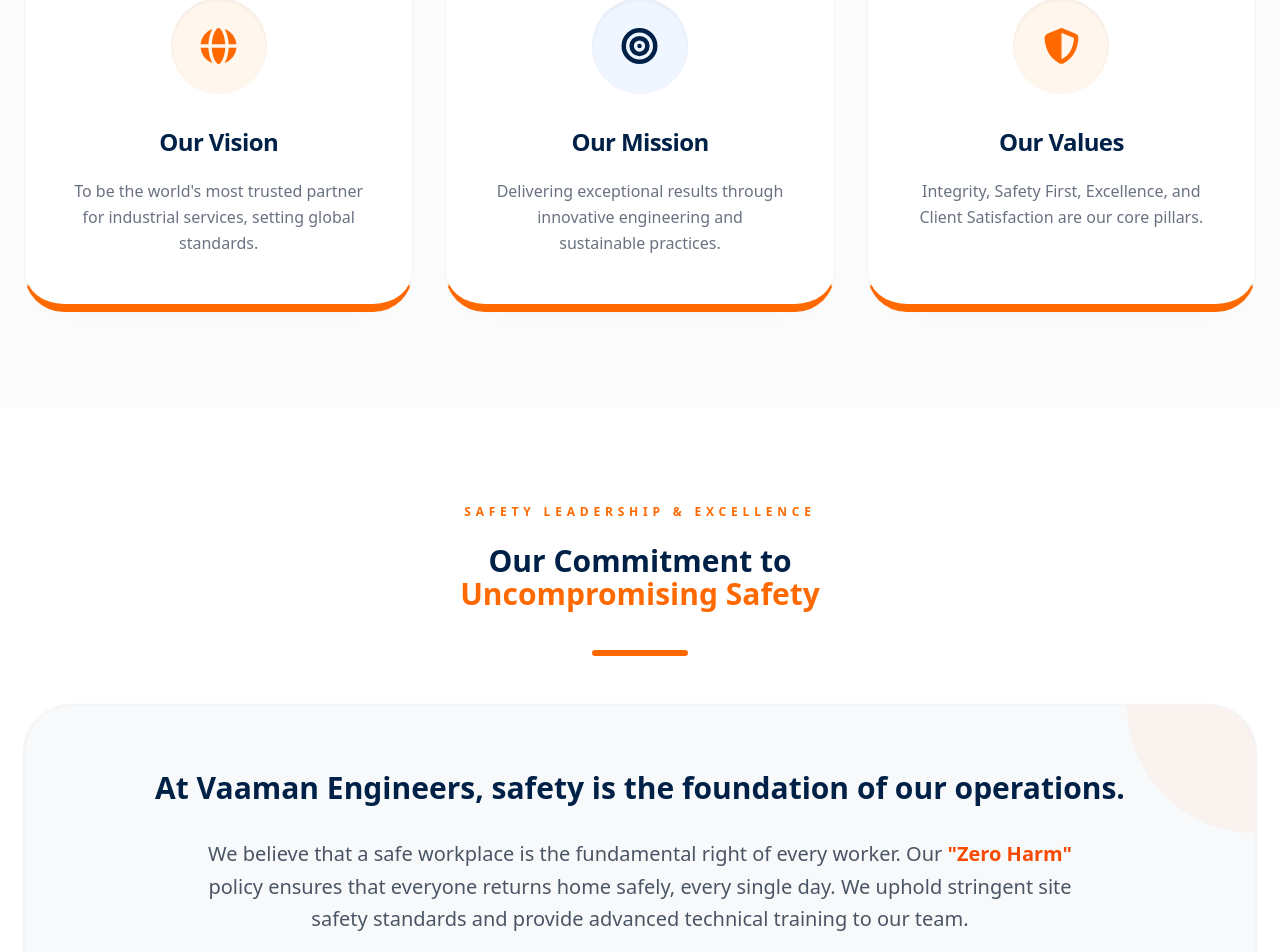
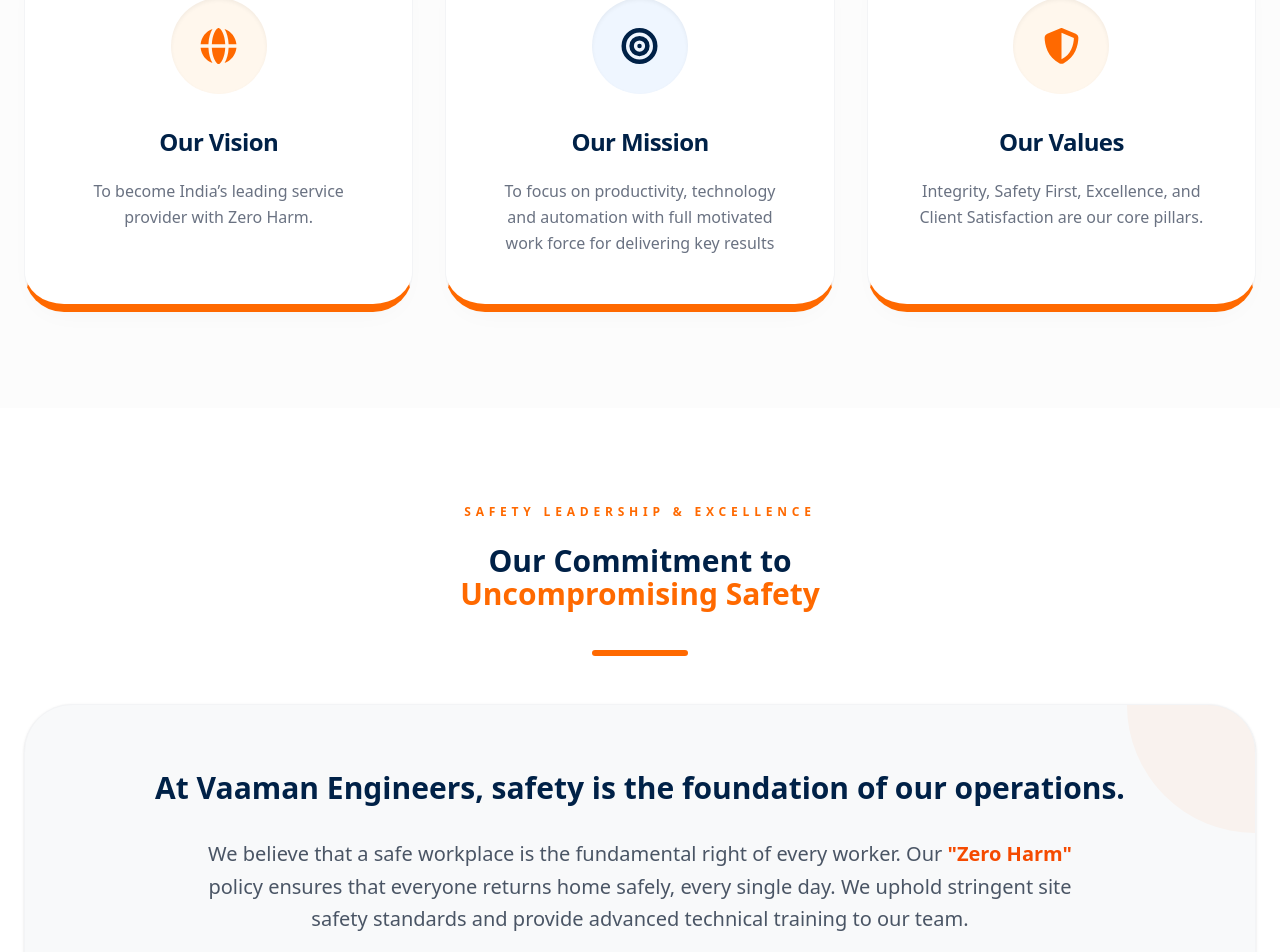
Before and after one commit to iamkhushbooy/vaaman_website, a Next.js app: page /about in a window 1280 px wide. Shown: the part 3535-4487 px from the top of the page. Built offline with nearby package versions, Linux system fonts and the light colour scheme.

Commit message:
changed vision and mission text

```diff
--- a/components/team.tsx
+++ b/components/team.tsx
@@ -37,14 +37,14 @@
 const foundationData = [
   {
     title: "Our Vision",
-    text: "To be the world's most trusted partner for industrial services, setting global standards.",
+    text: "To become India’s leading service provider with Zero Harm.",
     icon: faGlobe,
     color: "text-orange-500",
     bgColor: "bg-orange-50"
   },
   {
     title: "Our Mission",
-    text: "Delivering exceptional results through innovative engineering and sustainable practices.",
+    text: "To focus on productivity, technology and automation with full motivated work force for delivering key results",
     icon: faBullseye,
     color: "text-[#002147]",
     bgColor: "bg-blue-50"
```
